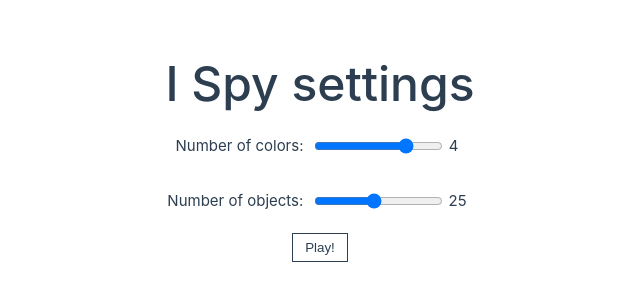
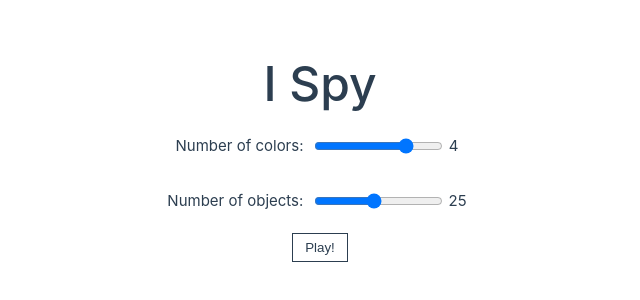
Before and after one commit to benbarefield/ispy-vue, a Vue app: page / in a window 1280 px wide. Shown: the part 246-546 px from the top of the page, without its empty margins (320-960 px from the left). Built offline with nearby package versions, Linux system fonts and the light colour scheme.

Commit message:
copy edit

```diff
--- a/src/components/Settings.vue
+++ b/src/components/Settings.vue
@@ -14,7 +14,7 @@
 
 <template>
   <div class="settingsContainer">
-    <h2>I Spy settings</h2>
+    <h2>I Spy</h2>
     <div class="setting">
       <label>Number of colors: </label>
       <input type="range" v-model="state.colors" min="1" max="5" />
--- a/src/components/SpyRoot.vue
+++ b/src/components/SpyRoot.vue
@@ -14,7 +14,6 @@
 
   const rejections = [ "Nope!", "Not It", "Try again" ];
 
-  console.log(props.state.colors);
   const shapes = ShapeCreation(500, 500, props.state.objects, 30, 110, 30, 110, colors.slice(0, props.state.colors));
 
   const playing = ref(true);
```
